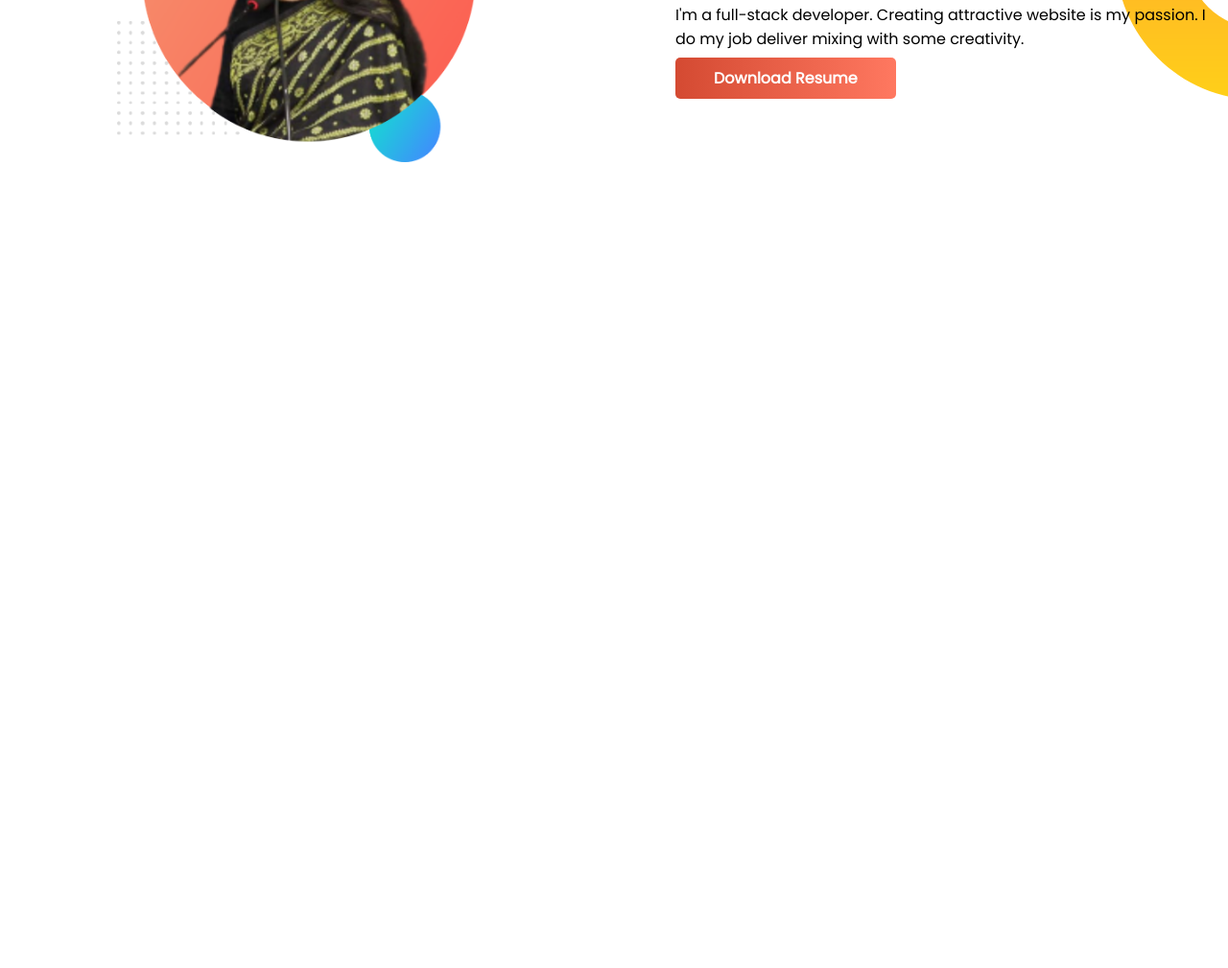
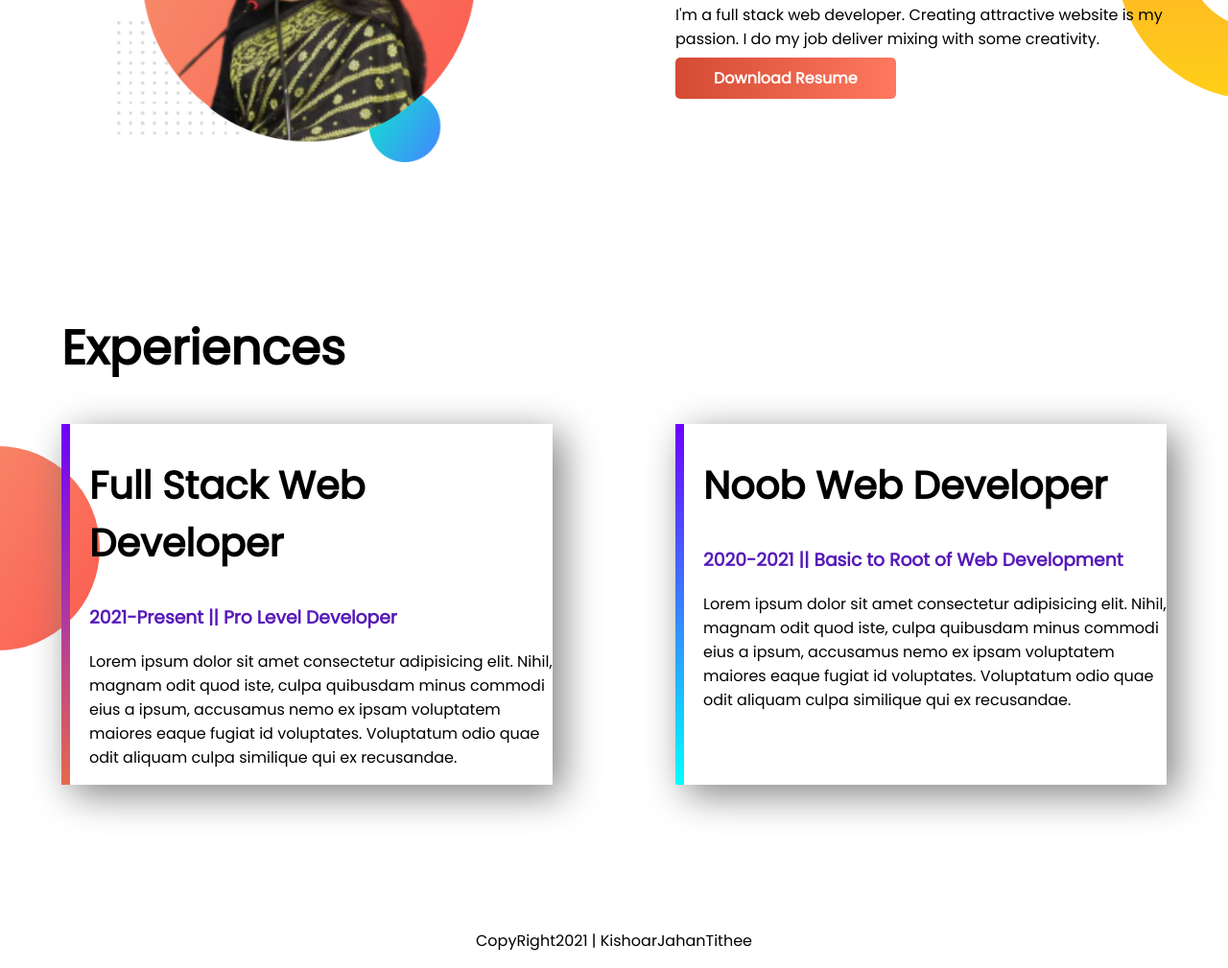
Before and after one commit to KishoarJahanTithee/personal-portfolio, a plain HTML site: page index.html in a window 1280 px wide. Shown: the part 969-1978 px from the top of the page at 96% size. Before the commit the page ends 1295 px from the top, so only its background shows below. Drawn offline with Linux system fonts and the light colour scheme.

Commit message:
footer and experiences added

```diff
--- a/index.html
+++ b/index.html
@@ -11,7 +11,7 @@
     <link rel="stylesheet" href="style.css">
 </head>
 <body>
-<section class="top-banner">
+<section class="top-banner flexible-container">
     <div class="half-width">
         <h1>Hello!</h1>
         <h1>I'm <span class= "pink-color">Kishoar</span>, a developer.</h1>
@@ -24,7 +24,7 @@
     </div>
 </section>
 
-<section class="dream-bigger">
+<section class="dream-bigger flexible-container">
     <div class="half-width">
         <img src="images/Tithee4.png" alt="">
     </div>
@@ -32,12 +32,32 @@
     <div class="half-width">
     <h1>Dream Bigger</h1>
     <h3>Become a good human being</h3>
-    <p>I'm a full-stack developer.  Creating attractive website is my passion. I do my job deliver mixing with some creativity.</p>
+    <p>I'm a full stack web developer.  Creating attractive website is my passion. I do my job deliver mixing with some creativity.</p>
     <a class="link-button" target="_blank" href=" ">Download Resume</a>
 
     </div>
 
 </section>
 
+<section class="experience-area">
+<h1>Experiences</h1>
+<div class="flexible-container">
+    <div id="full-stack-developer" class="experience-item">
+        <h2>Full Stack Web Developer</h2>
+        <h3 class="developer">2021-Present || Pro Level Developer</h3>
+        <p>Lorem ipsum dolor sit amet consectetur adipisicing elit. Nihil, magnam odit quod iste, culpa quibusdam minus commodi eius a ipsum, accusamus nemo ex ipsam voluptatem maiores eaque fugiat id voluptates. Voluptatum odio quae odit aliquam culpa similique qui ex recusandae.</p>
+    </div>
+    <div id="noob-developer" class="experience-item">
+        <h2>Noob Web Developer</h2>
+        <h3 class="developer">2020-2021 || Basic to Root of Web Development</h3>
+        <p>Lorem ipsum dolor sit amet consectetur adipisicing elit. Nihil, magnam odit quod iste, culpa quibusdam minus commodi eius a ipsum, accusamus nemo ex ipsam voluptatem maiores eaque fugiat id voluptates. Voluptatum odio quae odit aliquam culpa similique qui ex recusandae.</p>
+    </div>
+</div>
+
+</section>
+<footer>
+    <p>CopyRight2021 | KishoarJahanTithee</p>
+</footer>
+
 </body>
 </html>
--- a/style.css
+++ b/style.css
@@ -5,10 +5,13 @@ body {
 h1 {
   font-size: 50px;
 }
+h2 {
+  font-size: 40px;
+}
 span {
   color: rgb(219, 53, 81);
 }
-section {
+.flexible-container {
   display: flex;
   margin-bottom: 150px;
 }
@@ -38,3 +41,35 @@ section {
   background-repeat: no-repeat;
   background-position: right;
 }
+.developer {
+  color: rgb(87, 25, 185);
+}
+.experience-area {
+  background-image: url(images/exp-bg.png);
+  background-repeat: no-repeat;
+  background-position: left;
+}
+.experience-area h1 {
+  padding-left: 5%;
+}
+.experience-item {
+  box-shadow: 10px 10px 40px gray;
+  width: 40%;
+  margin-left: 5%;
+  margin-right: 5%;
+  padding-left: 20px;
+  border-radius: 10px 0px 0px 10px;
+}
+#noob-developer {
+  border-left: 9px solid;
+  border-image: linear-gradient(rgb(111, 0, 255), cyan);
+  border-image-slice: 1;
+}
+#full-stack-developer {
+  border-left: 9px solid;
+  border-image: linear-gradient(rgb(111, 0, 255), rgb(230, 106, 76));
+  border-image-slice: 1;
+}
+footer p {
+  text-align: center;
+}
```
Also changed, not shown: images/Tithee2.png (deleted), images/Tithee3.png (deleted), images/jhankar.png (deleted), images/jhankar2.png (deleted), images/my-bg.png (deleted), images/my-bg2.png (deleted), 4 other files.
